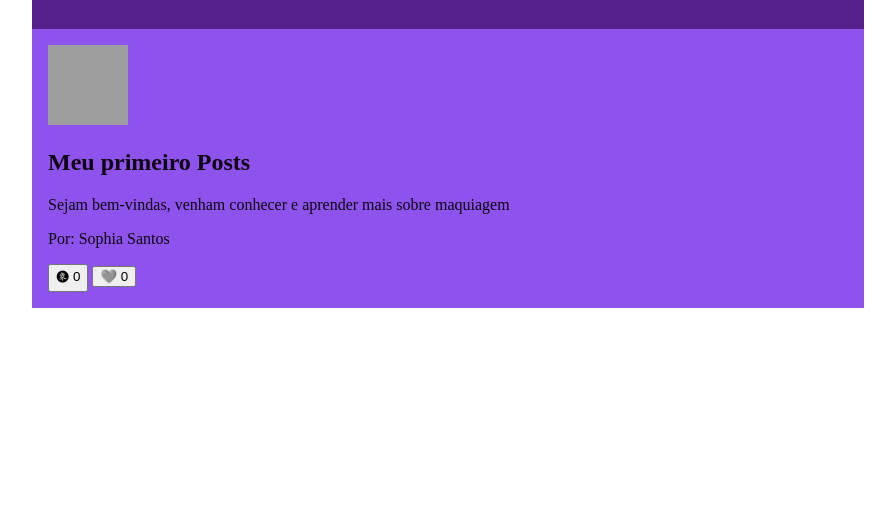
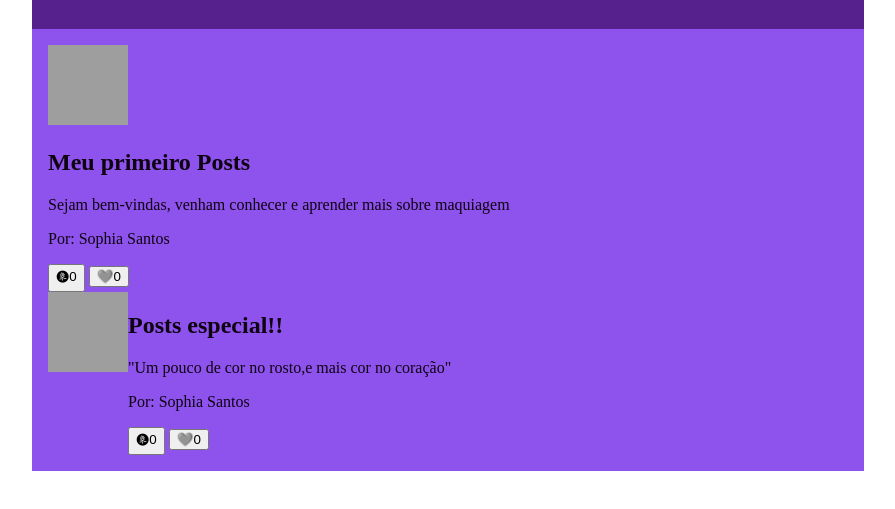
Before and after one commit to sophiavitoriasantos-create/Site-1ADM-2-trimestre, a plain HTML site: page index.html in a window 1280 px wide. Shown: the part 125-634 px from the top of the page, without its empty margins (192-1087 px from the left). Drawn offline with Linux system fonts and the light colour scheme; grey boxes are pictures that could not be loaded.

Commit message:
adicionamos o segundo post

```diff
--- a/index.html
+++ b/index.html
@@ -21,7 +21,10 @@
         max-width: 800px;
         margin: 0 auto;
         padding: 16px;
+    }
+    article{
         display: flex;
+    }
 
         img{
             width: 80px;
@@ -46,18 +49,29 @@
     </header>
 
     <main>
+    <article></article>
+    <img src="Gemini_Generated_Image_qyc4brqyc4brqyc4.png" alt="Ilustração de um site de maquiagens nas cores azul ciano e azul escuro">
     <div>
-        <img src="Gemini_Generated_Image_qyc4brqyc4brqyc4.png" alt="Ilustração de um site de maquiagens nas cores azul ciano e azul escuro">
         <h2>Meu primeiro Posts</h2>
         <p>Sejam bem-vindas, venham conhecer e aprender mais sobre maquiagem</p>
         <p class="art">Por: Sophia Santos</p>
-        <button>🩩 <span>0</span></button>
-        <button>🩶 <span>0</span></button>
+        <button>🩩<span>0</span></button>
+        <button>🩶<span>0</span></button>
     </div>
-</main>
+    </article>
 
+    <article>
+<img src="Gemini_Generated_Image_qyc4brqyc4brqyc4.png" alt="Ilustração de um site de maquiagens nas cores azul ciano e azul escuro">
+<div>
+        <h2>Posts especial!!</h2>
+    <p> "Um pouco de cor no rosto,e mais cor no coração"</p>
+        <p class="art">Por: Sophia Santos</p>
+        <button>🩩<span>0</span></button>
+        <button>🩶<span>0</span></button>
+<div>
+    </article>
 
-
+    </main>
 </body>
 
 <script>
```
